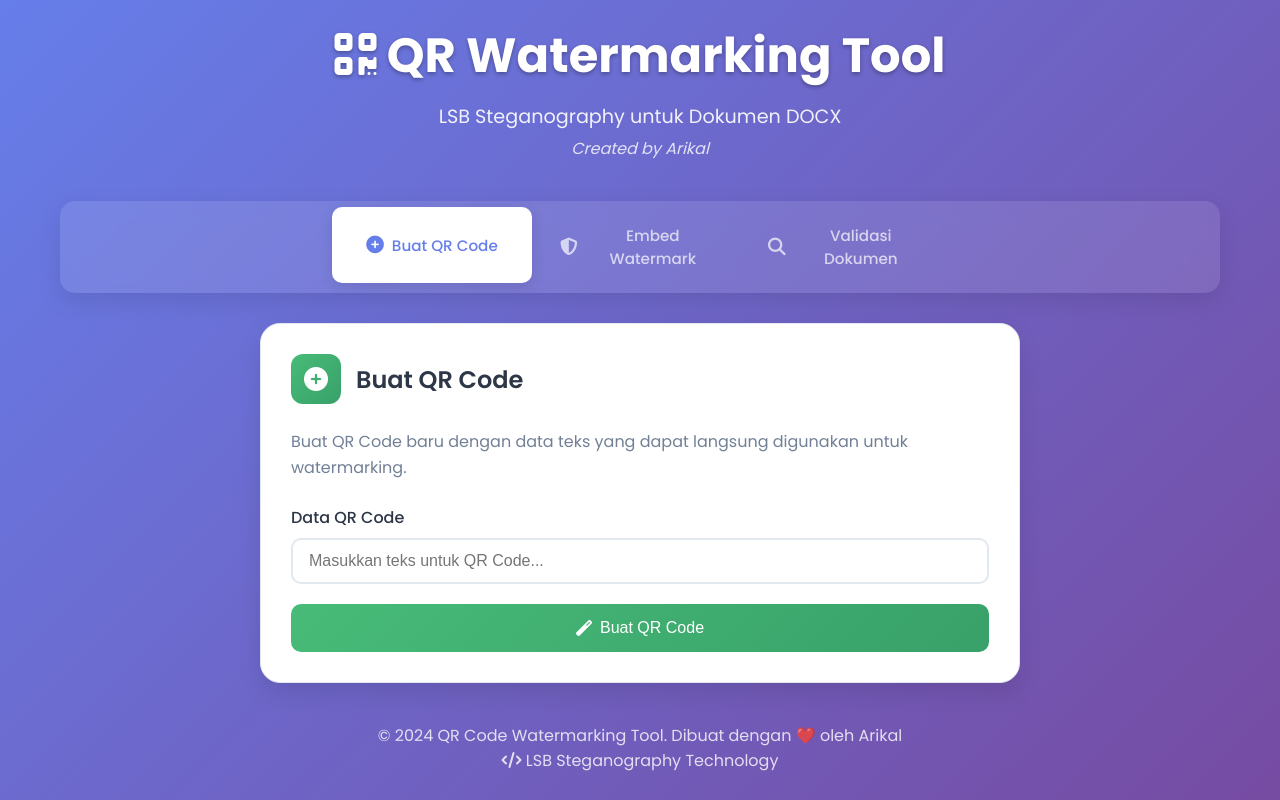
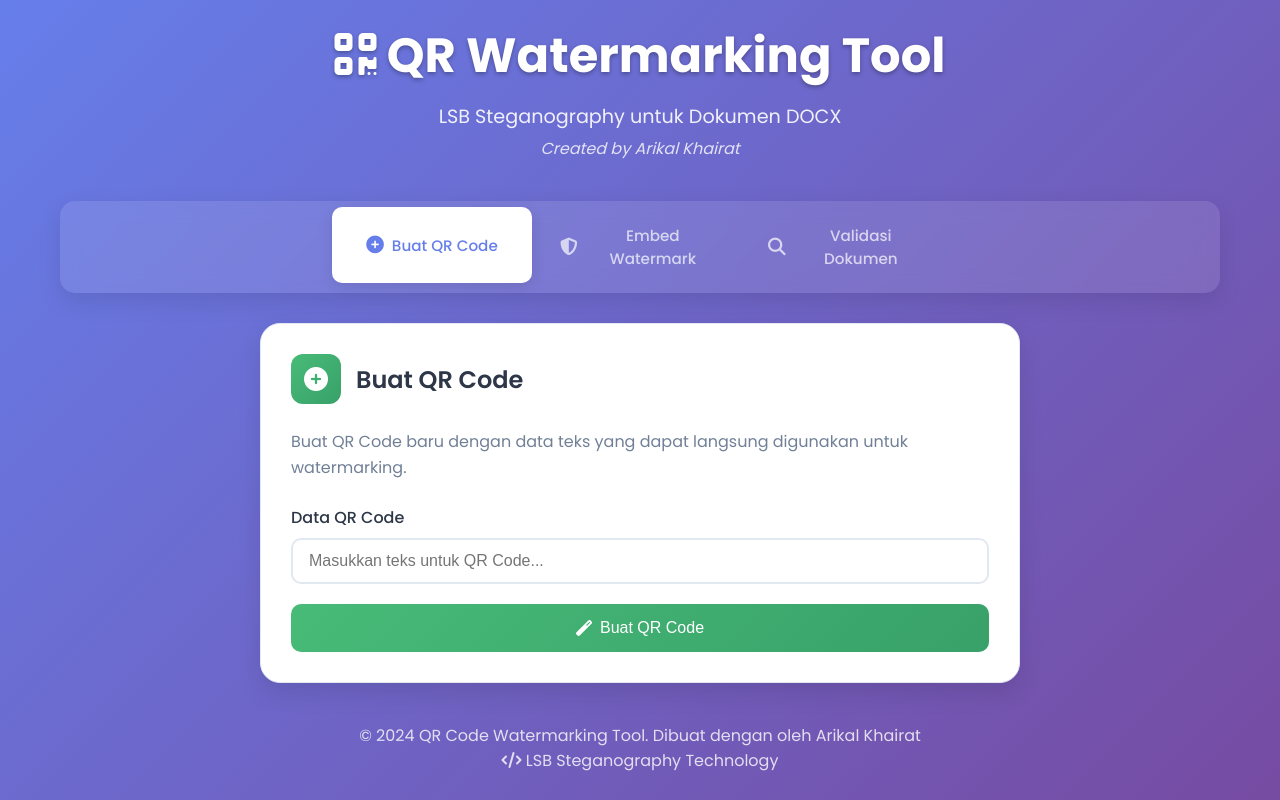
Before and after one commit to arikalkhairat/hasil, a Flask app: page / in a window 1280 px wide. Run offline with Flask 3, Linux system fonts and the light colour scheme.

Commit message:
oke sayang

```diff
--- a/templates/index.html
+++ b/templates/index.html
@@ -3,7 +3,7 @@
 <head>
     <meta charset="UTF-8">
     <meta name="viewport" content="width=device-width, initial-scale=1.0">
-    <title>QR Code Watermarking Tool - by Arikal </title>
+    <title>QR Code Watermarking Tool - by Arikal Khairat </title>
     <link href="https://cdnjs.cloudflare.com/ajax/libs/font-awesome/6.4.0/css/all.min.css" rel="stylesheet">
     <link href="https://fonts.googleapis.com/css2?family=Poppins:wght@300;400;500;600;700&display=swap" rel="stylesheet">
     <style>
@@ -2201,7 +2201,7 @@
         <div class="header">
             <h1><i class="fas fa-qrcode"></i> QR Watermarking Tool</h1>
             <p>LSB Steganography untuk Dokumen DOCX</p>
-            <div class="creator">Created by Arikal </div>
+            <div class="creator">Created by Arikal Khairat</div>
         </div>
 
         <!-- Tab Navigation -->
@@ -2465,7 +2465,7 @@
         </div>
 
         <div class="footer">
-            <p>&copy; 2024 QR Code Watermarking Tool. Dibuat dengan ❤️ oleh Arikal </p>
+            <p>&copy; 2024 QR Code Watermarking Tool. Dibuat dengan oleh Arikal Khairat </p>
             <p><i class="fas fa-code"></i> LSB Steganography Technology</p>
         </div>
     </div>
```
Also changed, not shown: README.md.
